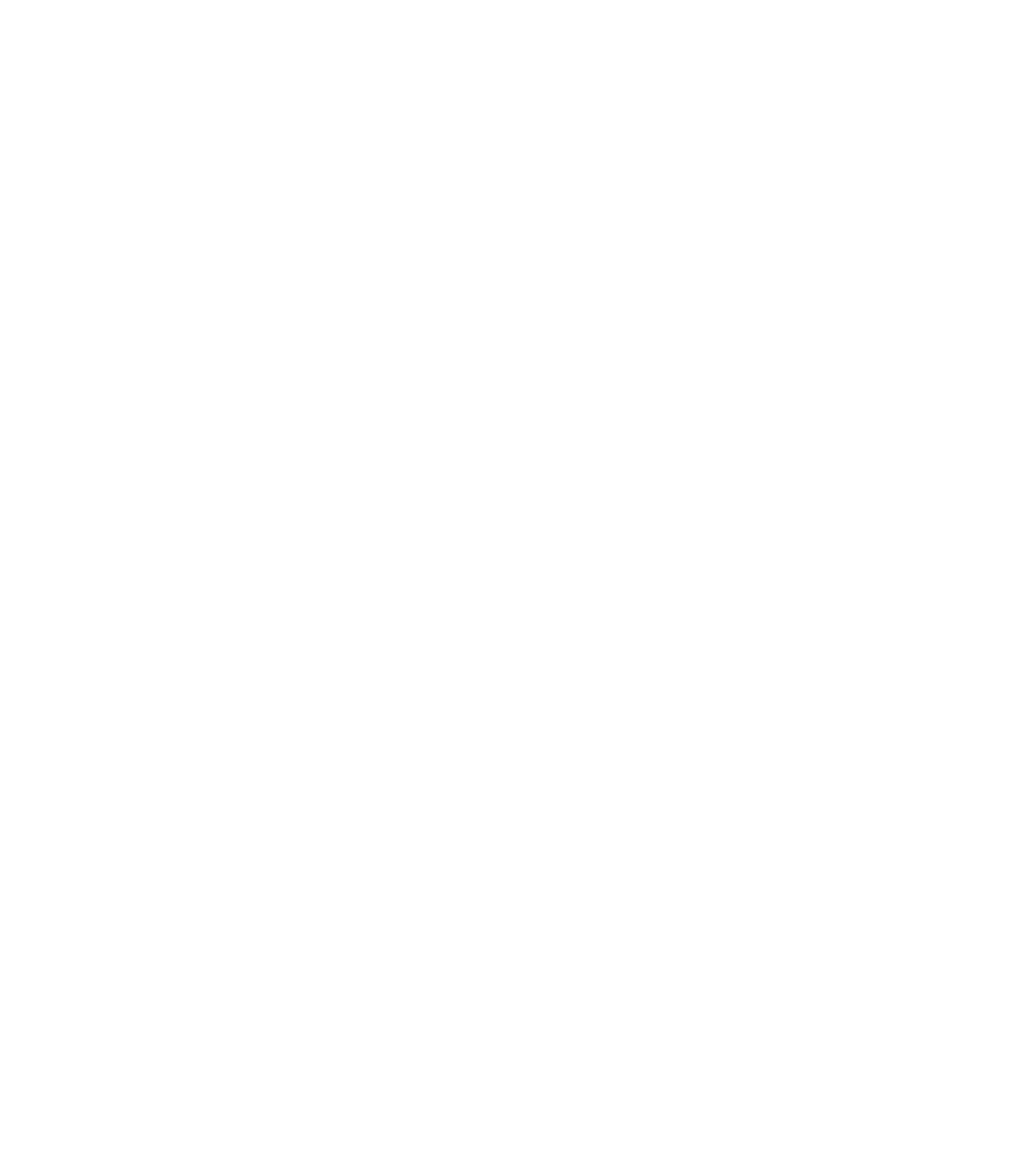
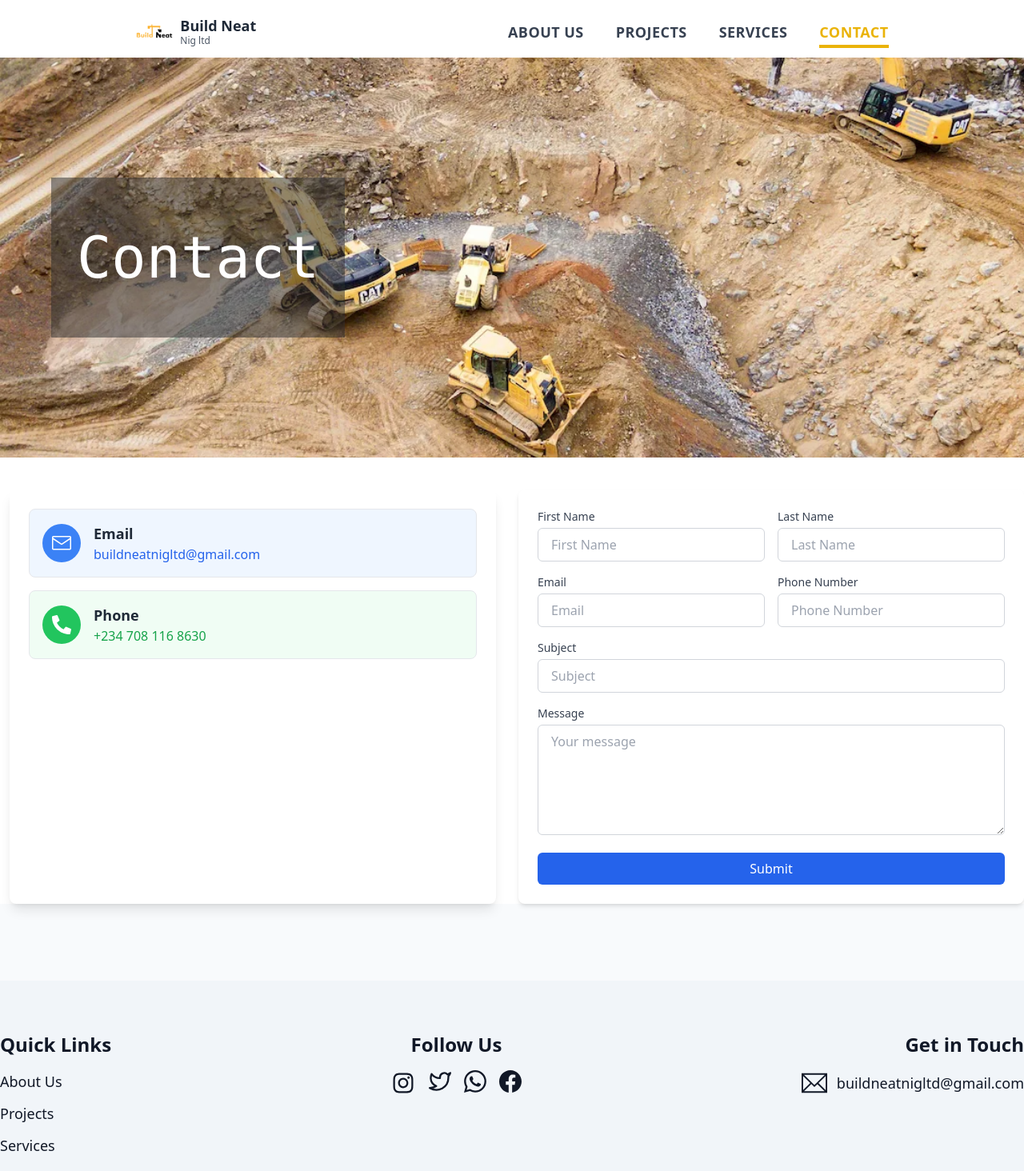
Before and after one commit to Gbolahan007/buildneat, a React (Vite) app: page /contact-construction-experts in a window 1280 px wide. Before the commit this address had no page. Shown: the top 1464 px of the page at 80% size. Before the commit the page ends 800 px from the top, so only its background shows below. Built offline with nearby package versions, Linux system fonts and the light colour scheme.

Commit message:
Updated features

```diff
--- a/package.json
+++ b/package.json
@@ -13,6 +13,7 @@
     "framer-motion": "^12.4.7",
     "react": "^18.2.0",
     "react-dom": "^18.2.0",
+    "react-helmet-async": "^2.0.5",
     "react-hook-form": "^7.54.2",
     "react-hot-toast": "^2.5.2",
     "react-icons": "^5.5.0",
--- a/src/App.jsx
+++ b/src/App.jsx
@@ -13,12 +13,15 @@ function App() {
       <ScrollToTop />
       <Routes>
         <Route element={<AppLayout />}>
-          <Route index element={<Navigate replace to="home" />} />
-          <Route path="/home" element={<Home />} />
-          <Route path="/about" element={<About />} />
-          <Route path="/contact" element={<Contact />} />
-          <Route path="/projects" element={<Projects />} />
-          <Route path="/services" element={<Services />} />
+          <Route
+            index
+            element={<Navigate replace to="best-construction-company" />}
+          />
+          <Route path="/best-construction-company" element={<Home />} />
+          <Route path="/about-construction-company" element={<About />} />
+          <Route path="/contact-construction-experts" element={<Contact />} />
+          <Route path="/our-construction-projects" element={<Projects />} />
+          <Route path="/construction-services" element={<Services />} />
         </Route>
       </Routes>
     </BrowserRouter>
--- a/src/Footer.jsx
+++ b/src/Footer.jsx
@@ -6,36 +6,40 @@ import { Link } from 'react-router-dom';
 
 function Footer() {
   return (
-    <div className="mt-24 flex flex-col justify-around gap-4 bg-slate-100 py-16 text-center text-gray-900 sm:flex-row sm:text-left">
-      <div className="flex flex-col items-center justify-center">
-        <h1 className="mb-4 text-2xl">Menu</h1>
-        <ul className="flex w-fit flex-col gap-3">
+    <footer className="mt-24 bg-slate-100 py-16 text-gray-900">
+      <div className="container mx-auto flex flex-col gap-8 text-center sm:flex-row sm:justify-between sm:text-left">
+        {/* Menu Links */}
+        <div className="flex flex-col items-center sm:items-start">
+          <h2 className="mb-4 text-2xl font-semibold">Quick Links</h2>
+          <ul className="flex flex-col gap-3 text-lg">
             <li className="hover:underline">
-            <Link to="/about">About</Link>
+              <Link to="/about-construction-company">About Us</Link>
             </li>
             <li className="hover:underline">
-            <Link to="/projects">Projects</Link>
+              <Link to="/our-construction-projects">Projects</Link>
             </li>
             <li className="hover:underline">
-            <Link to="/services">Services</Link>
+              <Link to="/construction-services">Services</Link>
             </li>
             <li className="hover:underline">
-            <Link to="/contact">Contact</Link>
+              <Link to="/contact-construction-experts">Contact</Link>
             </li>
           </ul>
         </div>
 
-      <div className="flex flex-col items-center justify-center">
-        <h1 className="mb-4 text-2xl">Follow Us</h1>
-        <div className="flex items-center gap-3">
+        {/* Social Media Links */}
+        <div className="flex flex-col items-center">
+          <h2 className="mb-4 text-2xl font-semibold">Follow Us</h2>
+          <div className="flex gap-4">
             <a
               href="https://instagram.com/yourprofile"
               target="_blank"
               rel="noopener noreferrer"
+              aria-label="Follow us on Instagram"
             >
               <AiOutlineInstagram
-              size={30}
-              className="transition-colors hover:text-red-500"
+                size={32}
+                className="transition hover:text-red-500"
               />
             </a>
 
@@ -43,21 +47,20 @@ function Footer() {
               href="https://twitter.com/yourprofile"
               target="_blank"
               rel="noopener noreferrer"
+              aria-label="Follow us on Twitter"
             >
-            <FiTwitter
-              size={24}
-              className="transition-colors hover:text-blue-400"
-            />
+              <FiTwitter size={28} className="transition hover:text-blue-400" />
             </a>
 
             <a
               href="https://wa.me/yourphonenumber"
               target="_blank"
               rel="noopener noreferrer"
+              aria-label="Chat with us on WhatsApp"
             >
               <BsWhatsapp
-              size={24}
-              className="transition-colors hover:text-green-500"
+                size={28}
+                className="transition hover:text-green-500"
               />
             </a>
 
@@ -65,28 +68,29 @@ function Footer() {
               href="https://facebook.com/yourprofile"
               target="_blank"
               rel="noopener noreferrer"
+              aria-label="Follow us on Facebook"
             >
               <BsFacebook
-              size={24}
-              className="transition-colors hover:text-blue-600"
+                size={28}
+                className="transition hover:text-blue-600"
               />
             </a>
           </div>
         </div>
 
-      <div className="flex flex-col items-center justify-center">
+        {/* Contact Email */}
+        <div className="flex flex-col items-center sm:items-end">
+          <h2 className="mb-4 text-2xl font-semibold">Get in Touch</h2>
           <a
             href="mailto:buildneatnigltd@gmail.com"
-          className="flex items-center gap-3 hover:underline"
+            className="flex items-center gap-3 text-lg hover:underline"
           >
-          <TfiEmail
-            className="transition-colors hover:text-red-600"
-            size={30}
-          />
-          <h1 className="text-lg">buildneatnigltd@gmail.com</h1>
+            <TfiEmail className="transition hover:text-red-600" size={32} />
+            <span className="break-all">buildneatnigltd@gmail.com</span>
           </a>
         </div>
       </div>
+    </footer>
   );
 }
 
--- a/src/HamburgerMenuModal.jsx
+++ b/src/HamburgerMenuModal.jsx
@@ -4,6 +4,13 @@ import { useNavigate } from 'react-router-dom';
 
 function HamburgerMenuModal({ isOpenModal, setIsOpenModal }) {
   const navigate = useNavigate();
+
+  // Function to handle navigation and close modal
+  const handleNavigation = (path) => {
+    navigate(path);
+    setIsOpenModal(false);
+  };
+
   return (
     <div>
       {isOpenModal && (
@@ -14,62 +21,59 @@ function HamburgerMenuModal({ isOpenModal, setIsOpenModal }) {
             onClick={() => setIsOpenModal(false)}
           ></motion.div>
 
-          {/* Sidebar */}
+          {/* Sidebar Menu */}
           <motion.div
             initial={{ x: '100%' }}
             animate={{ x: 0 }}
             exit={{ x: '100%' }}
             transition={{ ease: 'easeInOut', duration: 0.5 }}
-            className="font-oswald text-custom-black fixed right-0 top-0 z-[1000] h-screen w-80 bg-white p-2 px-3"
+            className="font-oswald text-custom-black fixed right-0 top-0 z-[1000] h-screen w-80 bg-white p-4 shadow-lg"
           >
             {/* Close Button */}
-
-            <div className="cursor-pointer px-2 pb-5">
-              <HiOutlineXMark onClick={() => setIsOpenModal(false)} size={24} />
+            <div className="flex justify-end">
+              <button
+                onClick={() => setIsOpenModal(false)}
+                aria-label="Close menu"
+                className="rounded-md p-2 transition hover:bg-gray-200"
+              >
+                <HiOutlineXMark size={24} />
+              </button>
             </div>
 
             {/* Menu Items */}
-            <ul className="flex flex-col gap-3 p-2 px-3">
+            <ul className="mt-4 flex flex-col gap-4">
               <li>
                 <button
-                  onClick={() => {
-                    navigate('/about');
-                    setIsOpenModal(false);
-                  }}
-                  className="pb-2 uppercase hover:underline"
+                  onClick={() =>
+                    handleNavigation('/about-construction-company')
+                  }
+                  className="block w-full pb-2 uppercase transition hover:text-yellow-600"
                 >
-                  About
+                  About Us
                 </button>
               </li>
               <li>
                 <button
-                  onClick={() => {
-                    navigate('/projects');
-                    setIsOpenModal(false);
-                  }}
-                  className="pb-2 uppercase hover:underline"
+                  onClick={() => handleNavigation('/our-construction-projects')}
+                  className="block w-full pb-2 uppercase transition hover:text-yellow-600"
                 >
-                  Project
+                  Projects
                 </button>
               </li>
               <li>
                 <button
-                  onClick={() => {
-                    navigate('/services');
-                    setIsOpenModal(false);
-                  }}
-                  className="pb-2 uppercase hover:underline"
+                  onClick={() => handleNavigation('/construction-services')}
+                  className="block w-full pb-2 uppercase transition hover:text-yellow-600"
                 >
                   Services
                 </button>
               </li>
               <li>
                 <button
-                  onClick={() => {
-                    navigate('/contact');
-                    setIsOpenModal(false);
-                  }}
-                  className="pb-2 uppercase hover:underline"
+                  onClick={() =>
+                    handleNavigation('/contact-construction-experts')
+                  }
+                  className="block w-full pb-2 uppercase transition hover:text-yellow-600"
                 >
                   Contact
                 </button>
--- a/src/HeaderNav.jsx
+++ b/src/HeaderNav.jsx
@@ -6,48 +6,52 @@ function HeaderNav() {
       <ul className="flex gap-10 text-lg font-bold uppercase tracking-wide">
         <li>
           <NavLink
-            to="/about"
+            to="/about-construction-company"
             className={({ isActive }) =>
               isActive
                 ? 'border-b-4 border-yellow-500 pb-1 text-yellow-500'
                 : 'text-gray-700 transition-all duration-300 hover:text-yellow-500'
             }
+            aria-current={({ isActive }) => (isActive ? 'page' : undefined)}
           >
-            About
+            About Us
           </NavLink>
         </li>
         <li>
           <NavLink
-            to="/projects"
+            to="/our-construction-projects"
             className={({ isActive }) =>
               isActive
                 ? 'border-b-4 border-yellow-500 pb-1 text-yellow-500'
                 : 'text-gray-700 transition-all duration-300 hover:text-yellow-500'
             }
+            aria-current={({ isActive }) => (isActive ? 'page' : undefined)}
           >
             Projects
           </NavLink>
         </li>
         <li>
           <NavLink
-            to="/services"
+            to="/construction-services"
             className={({ isActive }) =>
               isActive
                 ? 'border-b-4 border-yellow-500 pb-1 text-yellow-500'
                 : 'text-gray-700 transition-all duration-300 hover:text-yellow-500'
             }
+            aria-current={({ isActive }) => (isActive ? 'page' : undefined)}
           >
             Services
           </NavLink>
         </li>
         <li>
           <NavLink
-            to="/contact"
+            to="/contact-construction-experts"
             className={({ isActive }) =>
               isActive
                 ? 'border-b-4 border-yellow-500 pb-1 text-yellow-500'
                 : 'text-gray-700 transition-all duration-300 hover:text-yellow-500'
             }
+            aria-current={({ isActive }) => (isActive ? 'page' : undefined)}
           >
             Contact
           </NavLink>
--- a/src/Logo.jsx
+++ b/src/Logo.jsx
@@ -3,7 +3,7 @@ import { Link } from 'react-router-dom';
 function Logo() {
   return (
     <div className="flex items-center gap-3">
-      <Link to="/home" className="flex items-center">
+      <Link to="/best-construction-company" className="flex items-center">
         <div className="h-12 w-auto">
           <img
             src="/logo1.PNG"
--- a/src/StickyButton.jsx
+++ b/src/StickyButton.jsx
@@ -4,7 +4,7 @@ const StickyButton = () => {
   const navigate = useNavigate();
 
   const handleClick = () => {
-    navigate('/contact');
+    navigate('/contact-construction-experts');
   };
 
   return (
--- a/src/main.jsx
+++ b/src/main.jsx
@@ -1,10 +1,10 @@
-import React from 'react';
 import ReactDOM from 'react-dom/client';
 import App from './App.jsx';
+import { HelmetProvider } from 'react-helmet-async';
 import './index.css';
 
 ReactDOM.createRoot(document.getElementById('root')).render(
-  <React.StrictMode>
+  <HelmetProvider>
     <App />
-  </React.StrictMode>
+  </HelmetProvider>
 );
```
Also changed, not shown: src/Home.jsx (+12 -0 lines), 1 other file (tests, documents, lock files or other folders). Lines whose indentation alone changed are shown as unchanged.
